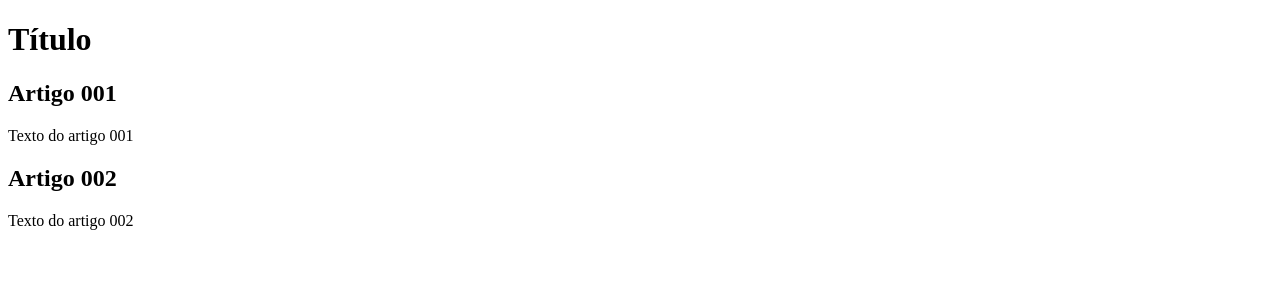
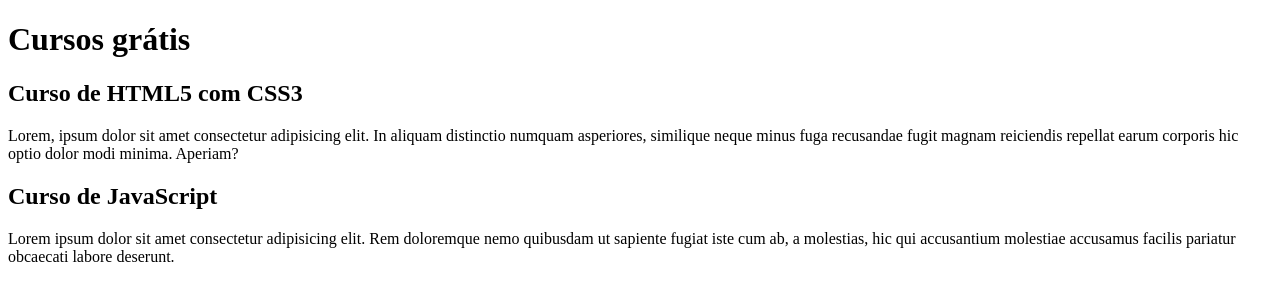
Before and after one commit to lucasbm2022/Primeiro_Site, a plain HTML site: page index.html in a window 1280 px wide. Drawn offline with Linux system fonts and the light colour scheme.

Commit message:
comecei a escrever o conteúdo

```diff
--- a/index.html
+++ b/index.html
@@ -9,15 +9,15 @@
 <body>
     <main>
         <header>
-            <h1>Título</h1>
+            <h1>Cursos grátis</h1>
         </header>
         <article>
-            <h2>Artigo 001</h2>
-            <p>Texto do artigo 001</p>
+            <h2>Curso de HTML5 com CSS3</h2>
+            <p>Lorem, ipsum dolor sit amet consectetur adipisicing elit. In aliquam distinctio numquam asperiores, similique neque minus fuga recusandae fugit magnam reiciendis repellat earum corporis hic optio dolor modi minima. Aperiam?</p>
         </article>
         <article>
-            <h2>Artigo 002</h2>
-            <p>Texto do artigo 002</p>
+            <h2>Curso de JavaScript</h2>
+            <p>Lorem ipsum dolor sit amet consectetur adipisicing elit. Rem doloremque nemo quibusdam ut sapiente fugiat iste cum ab, a molestias, hic qui accusantium molestiae accusamus facilis pariatur obcaecati labore deserunt.</p>
         </article>
     </main>
 </body>
```
